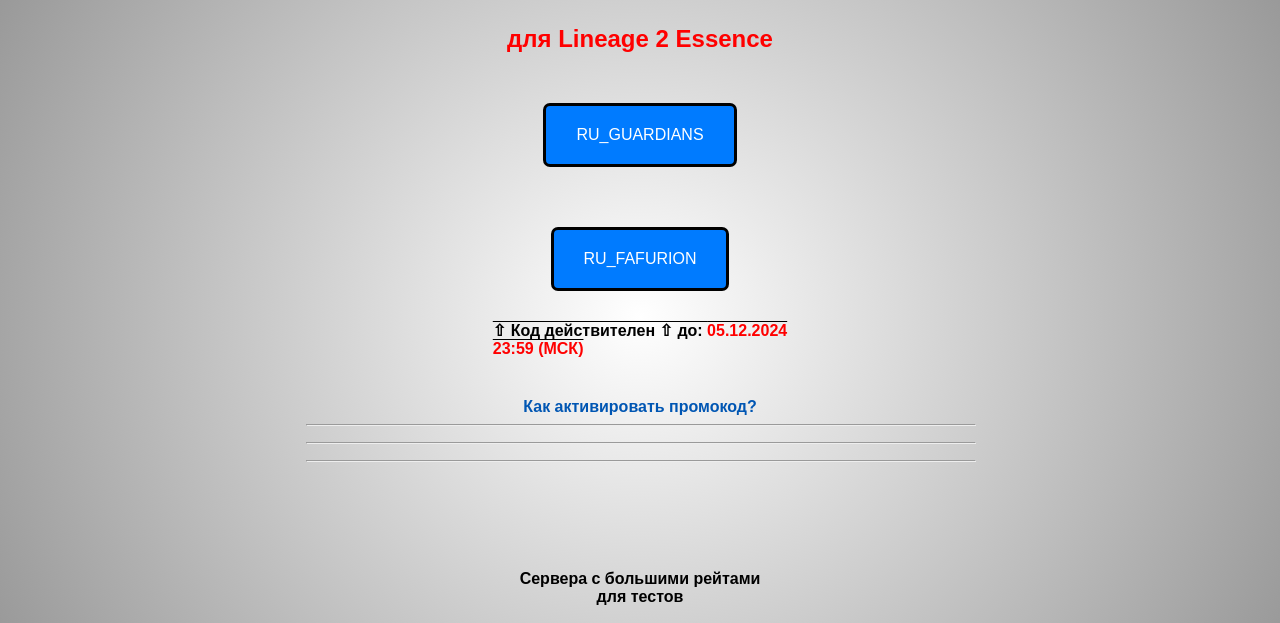
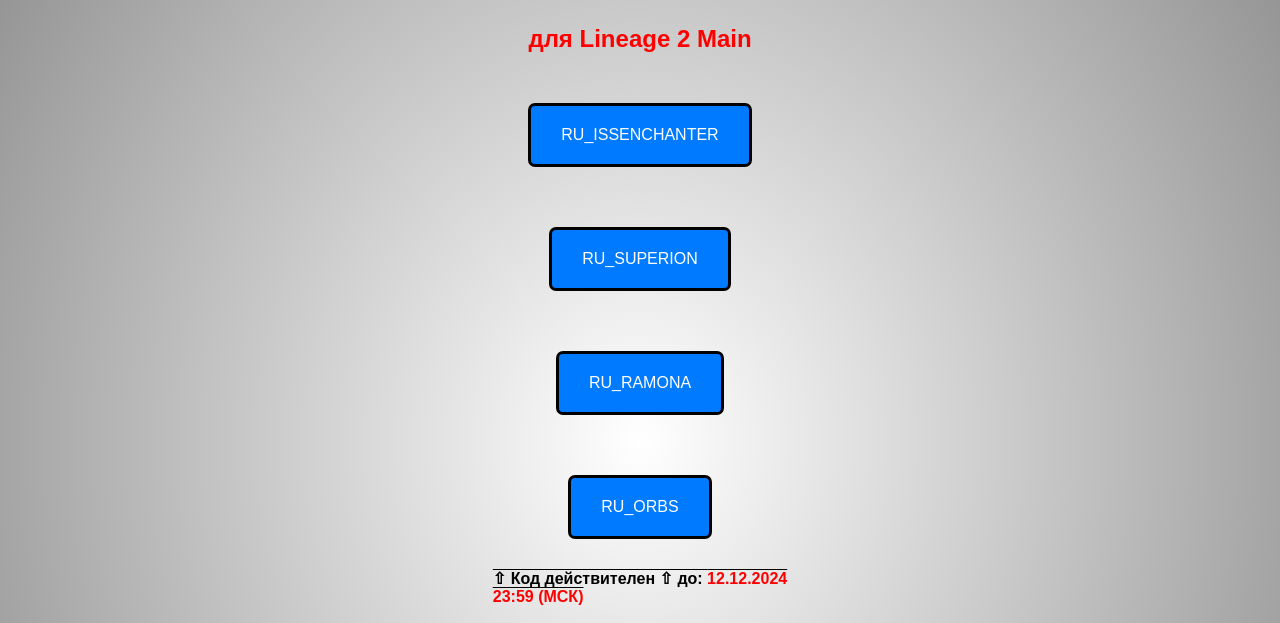
Before and after one commit to Lex010/L2-promo, a plain HTML site: page index.html in a window 1280 px wide. Shown: the part 281-904 px from the top of the page. Drawn offline with Linux system fonts and the light colour scheme.

Commit message:
feat: 11.12.2024

```diff
--- a/index.html
+++ b/index.html
@@ -21,6 +21,7 @@
 
     <div class="promo-container">
       <h1>Нажмите на код что б скопировать его &dArr;</h1>
+
 <!-- КЛАСИК -->
       <!-- <h2 class="lineage-version">для Lineage 2 Legacy</h2>
       <button class="copy-button">RU_HELLBOUND<span class="copy-message">Скопирован</span></button>
@@ -32,29 +33,30 @@
       <!-- конец секции класик -->
 
          <!-- ОСНОВНАЯ версия л2 -->
-         <!-- <hr>
+         <hr>
          <h2 class="lineage-version">для Lineage 2 Main</h2>
-      <button class="copy-button">RU_AUTUMN<span class="copy-message">Скопирован</span></button>
-      <button class="copy-button">RU_main02<span class="copy-message">Скопирован</span></button>
-      <button class="copy-button">RU_main03<span class="copy-message">Скопирован</span></button>
+      <button class="copy-button">RU_ISSENCHANTER<span class="copy-message">Скопирован</span></button>
+      <button class="copy-button">RU_SUPERION<span class="copy-message">Скопирован</span></button>
+      <button class="copy-button">RU_RAMONA<span class="copy-message">Скопирован</span></button>
+      <button class="copy-button">RU_ORBS<span class="copy-message">Скопирован</span></button>
       <div class="end-working">&#8679; Код действителен &#8679; до:
-          <span class="end-working-color">30.11.2024 <br> 23:59 (МСК)</span>
-      </div> -->
+          <span class="end-working-color">12.12.2024 <br> 23:59 (МСК)</span>
+      </div>
       <!-- конец для основной версии -->
 
                 <!-- ЕССЕНС секция -->
-         <hr>
+         <!-- <hr>
          <h2 class="lineage-version">для Lineage 2 Essence</h2>
       <button class="copy-button">RU_GUARDIANS<span class="copy-message">Скопирован</span></button>
       <button class="copy-button">RU_FAFURION<span class="copy-message">Скопирован</span></button>
-      <!-- <button class="copy-button">RU_essens03<span class="copy-message">Скопирован</span></button> -->
+      <button class="copy-button">RU_essens03<span class="copy-message">Скопирован</span></button>
       <div class="end-working">&#8679; Код действителен &#8679; до:
           <span class="end-working-color">05.12.2024 <br> 23:59 (МСК)</span>
-      </div>
+      </div> -->
       <!-- конец ЕССЕНС секции -->
+
       <a class="help" href="https://l2central.info/essence/articles/1551.html">Как активировать промокод?</a>
       <hr> <hr> <hr>
-
  <div class="my-recomend">Сервера с большими рейтами<br> для тестов
             <div class="info">
               <input id="info__body_1" class="info__switch" type="checkbox">
```
